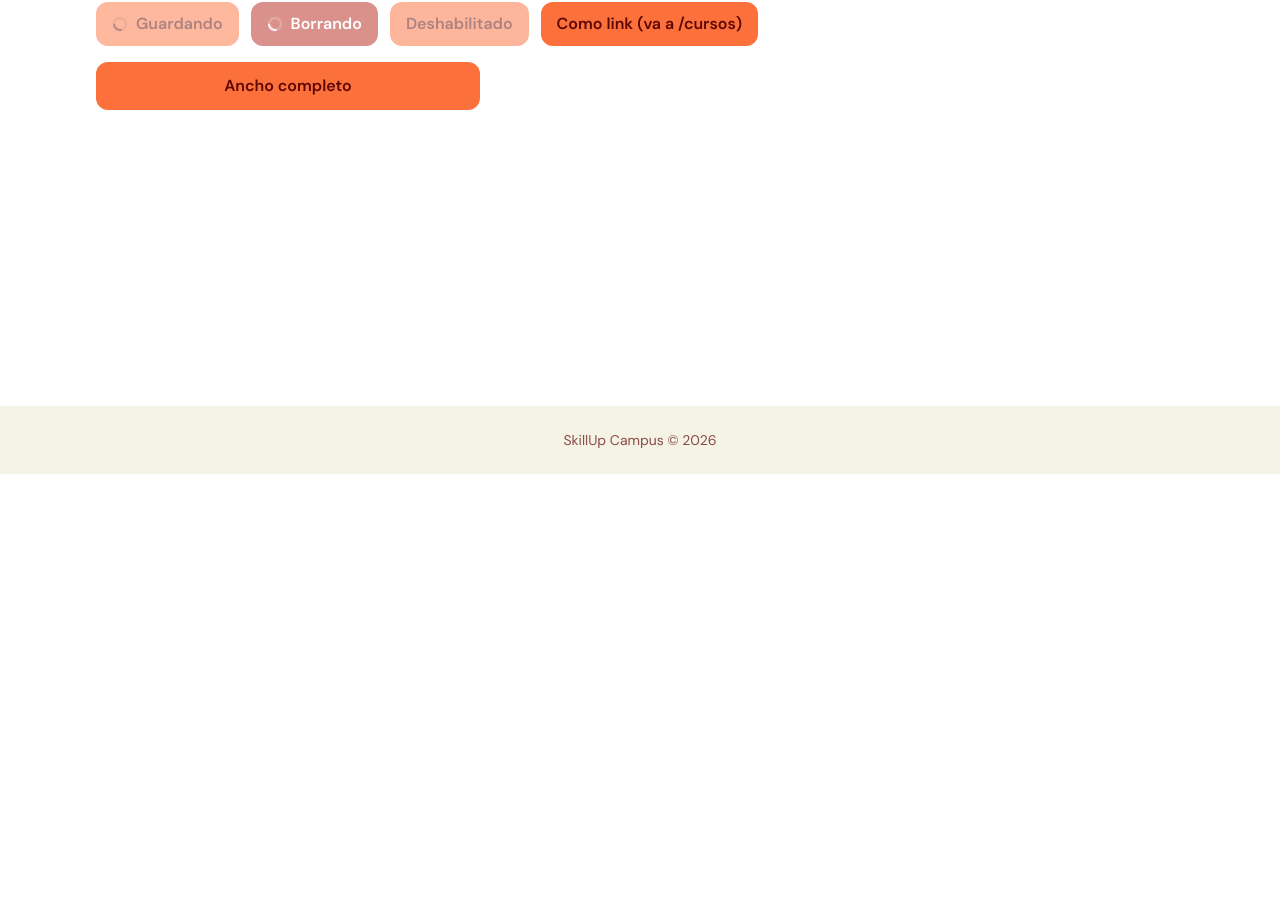
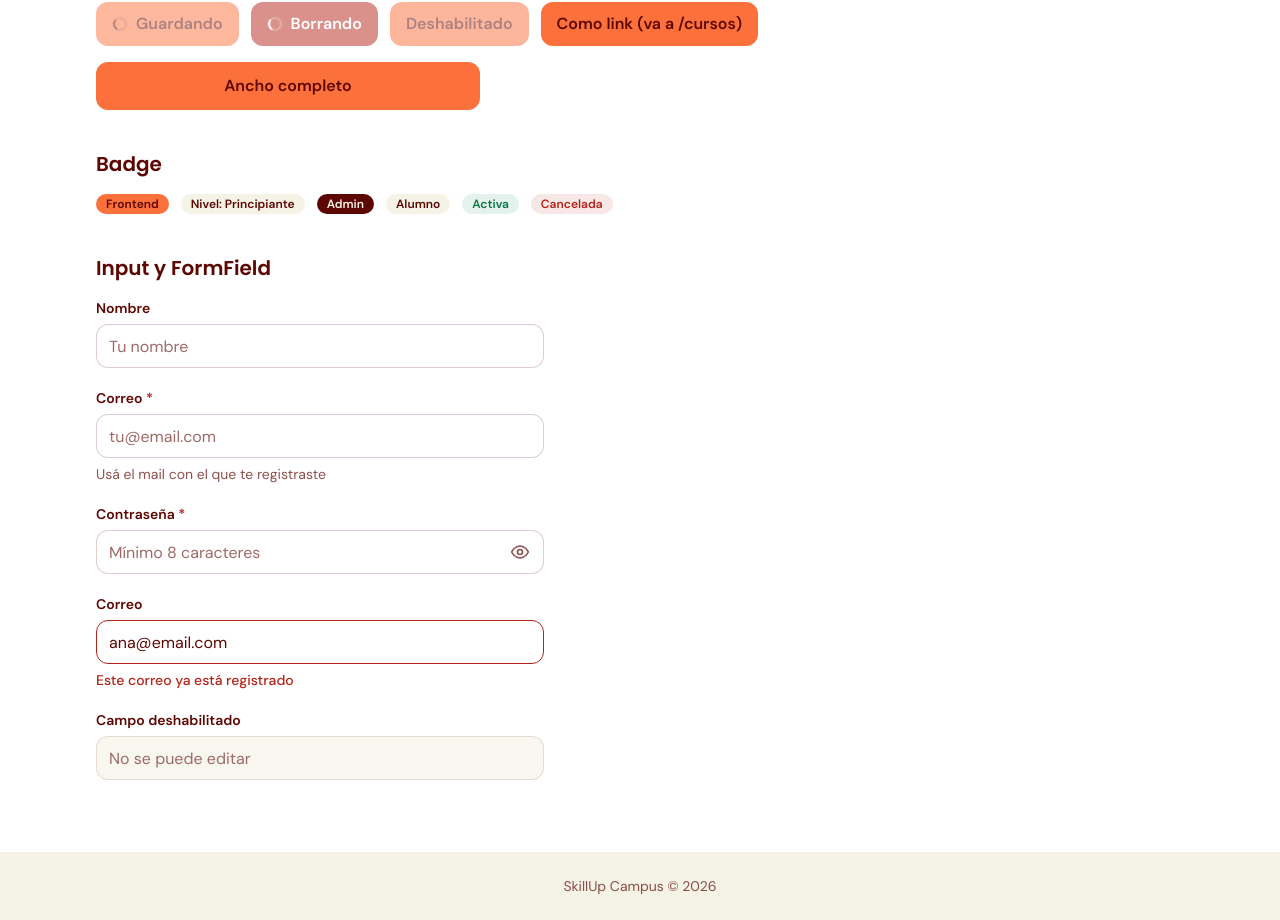
Before and after one commit to Talently-Lab/s2611-SkillUp, a React (Vite) app in the folder frontend/: page /ui in a window 1280 px wide. Shown: the part 326-1246 px from the top of the page. Before the commit the page ends 800 px from the top, so only its background shows below. Built offline with nearby package versions, Linux system fonts and the light colour scheme.

Commit message:
feat: página /ui con todos los primitivos de FE-06

```diff
--- a/frontend/src/pages/UiKit.tsx
+++ b/frontend/src/pages/UiKit.tsx
@@ -1,4 +1,7 @@
+import Badge from '../components/ui/Badge'
 import Button from '../components/ui/Button'
+import FormField from '../components/ui/FormField'
+import Input from '../components/ui/Input'
 
 // Página interna para ver todos los primitivos juntos (FE-06). No va en el Navbar.
 function UiKit() {
@@ -37,6 +40,45 @@ function UiKit() {
           </Button>
         </div>
       </section>
+
+      <section className="mb-10">
+        <h2 className="mb-4 text-xl font-semibold">Badge</h2>
+
+        <div className="flex flex-wrap items-center gap-3">
+          <Badge tone="brand">Frontend</Badge>
+          <Badge>Nivel: Principiante</Badge>
+          <Badge tone="dark">Admin</Badge>
+          <Badge>Alumno</Badge>
+          <Badge tone="success">Activa</Badge>
+          <Badge tone="danger">Cancelada</Badge>
+        </div>
+      </section>
+
+      <section className="mb-10 max-w-md">
+        <h2 className="mb-4 text-xl font-semibold">Input y FormField</h2>
+
+        <div className="flex flex-col gap-5">
+          <FormField label="Nombre">
+            <Input placeholder="Tu nombre" />
+          </FormField>
+
+          <FormField label="Correo" hint="Usá el mail con el que te registraste" required>
+            <Input type="email" placeholder="tu@email.com" />
+          </FormField>
+
+          <FormField label="Contraseña" required>
+            <Input type="password" placeholder="Mínimo 8 caracteres" />
+          </FormField>
+
+          <FormField label="Correo" error="Este correo ya está registrado">
+            <Input type="email" defaultValue="ana@email.com" />
+          </FormField>
+
+          <FormField label="Campo deshabilitado">
+            <Input disabled defaultValue="No se puede editar" />
+          </FormField>
+        </div>
+      </section>
     </>
   )
 }
```
